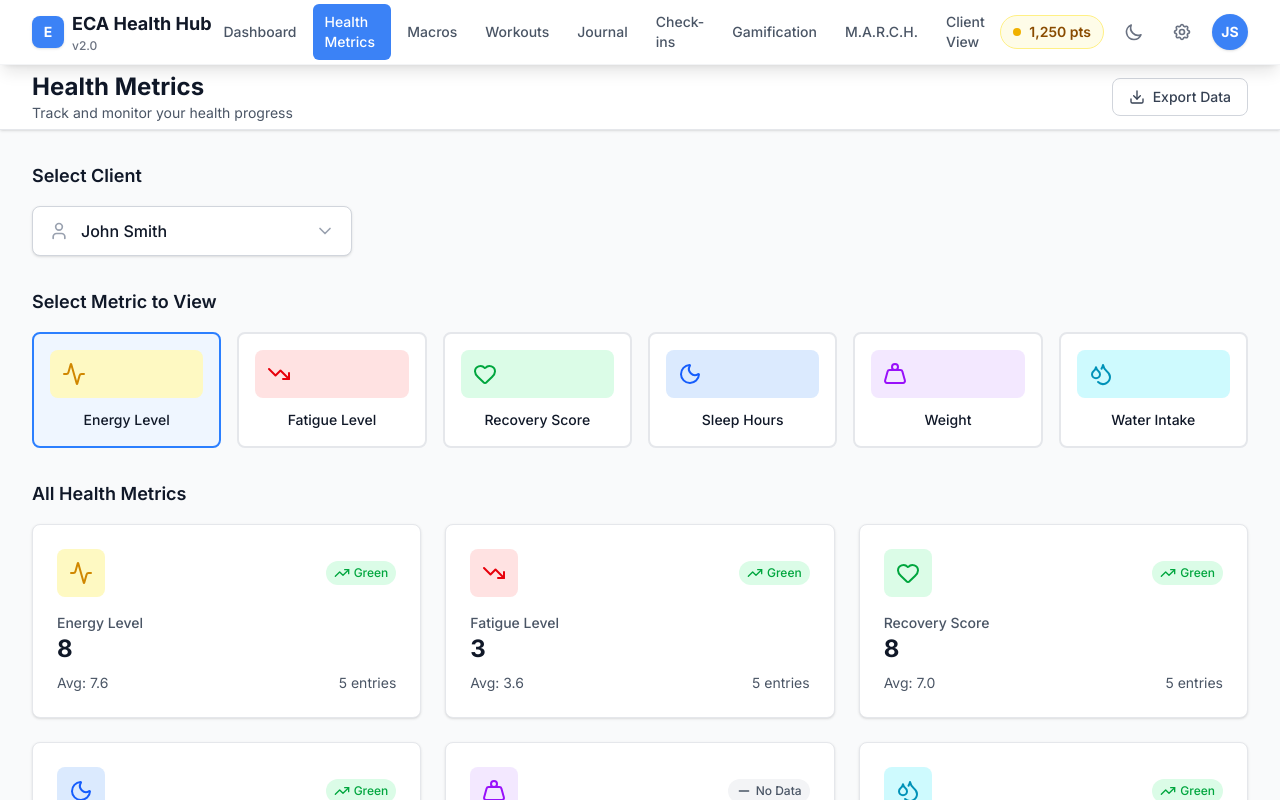
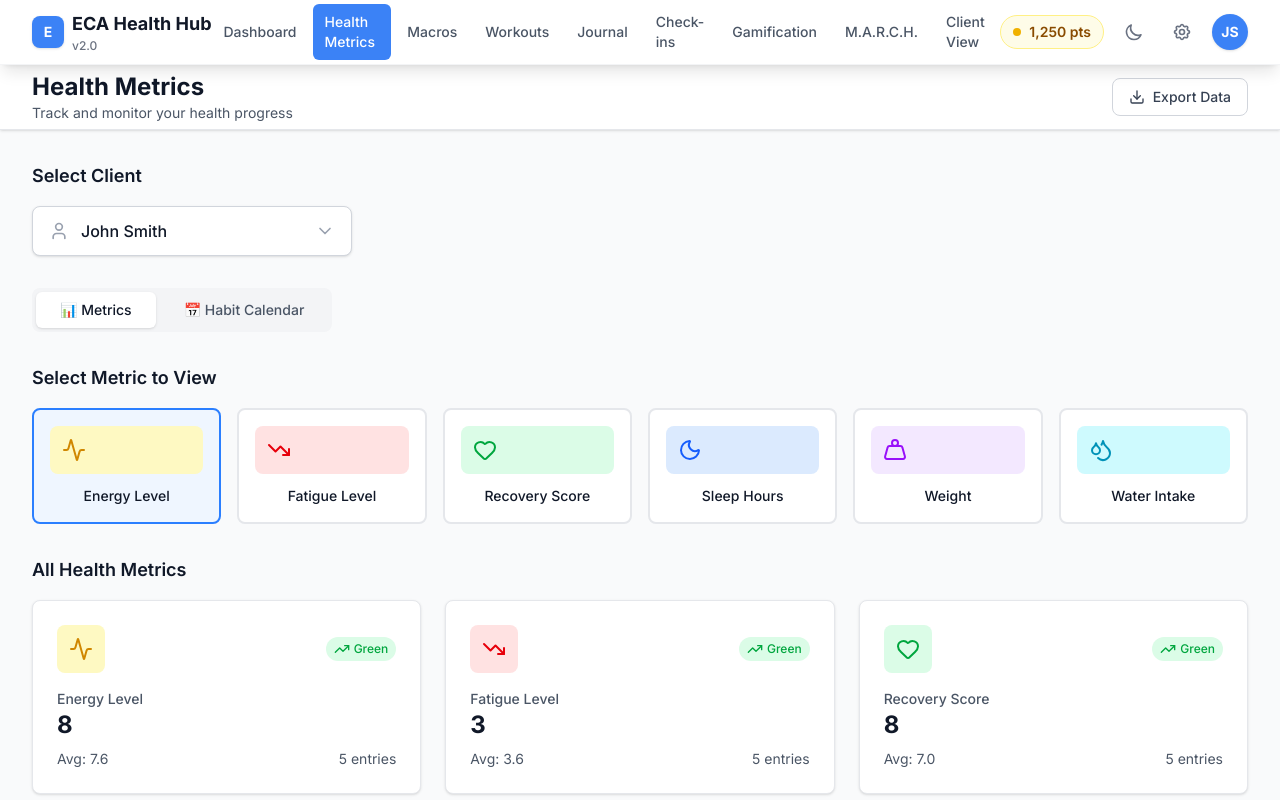
Before and after one commit to kgone1211/ECA-Health-Hub, a Next.js app: page /health-metrics in a window 1280 px wide. Shown: the top 800 px of the page. Built offline with nearby package versions, Linux system fonts and the light colour scheme.

Commit message:
Add habit calendar tab to Health Metrics page

```diff
--- a/src/app/health-metrics/page.tsx
+++ b/src/app/health-metrics/page.tsx
@@ -21,18 +21,22 @@ import {
 import { LineChart, Line, XAxis, YAxis, CartesianGrid, Tooltip, ResponsiveContainer, BarChart, Bar } from 'recharts';
 import { db } from '@/lib/database';
 import { HealthMetric } from '@/types';
+import HabitCalendar from '@/components/HabitCalendar';
 
 export default function HealthMetricsPage() {
   const [selectedMetric, setSelectedMetric] = useState<string>('energy');
   const [timeRange, setTimeRange] = useState<'7d' | '30d' | '90d'>('30d');
   const [selectedClientId, setSelectedClientId] = useState<string>('2'); // Default to John Smith
   const [isClientDropdownOpen, setIsClientDropdownOpen] = useState(false);
+  const [activeTab, setActiveTab] = useState<'metrics' | 'calendar'>('metrics');
   const dropdownRef = useRef<HTMLDivElement>(null);
 
   // Get all clients for the coach
   const clients = db.getUsersByCoachId('1'); // Coach ID is '1'
   const metrics = db.getHealthMetrics(selectedClientId);
   const filteredMetrics = metrics.filter(metric => metric.type === selectedMetric);
+  const journalEntries = db.getJournalEntries(selectedClientId);
+  const workoutSessions = db.getWorkoutSessions ? db.getWorkoutSessions(selectedClientId) : [];
 
   // Get all metrics for the selected client (for overview)
   const allClientMetrics = metrics;
@@ -190,10 +194,36 @@ export default function HealthMetricsPage() {
           </div>
         </div>
 
-        {/* Metric Type Selector */}
-        <div className="mb-8">
-          <h2 className="text-lg font-semibold text-gray-900 mb-4">Select Metric to View</h2>
-          <div className="grid grid-cols-2 md:grid-cols-3 lg:grid-cols-6 gap-4">
+        {/* Tabs */}
+        <div className="mb-8 flex space-x-1 bg-gray-100 p-1 rounded-lg w-fit">
+          <button
+            onClick={() => setActiveTab('metrics')}
+            className={`px-6 py-2 rounded-md text-sm font-medium transition-colors ${
+              activeTab === 'metrics'
+                ? 'bg-white text-gray-900 shadow-sm'
+                : 'text-gray-600 hover:text-gray-900'
+            }`}
+          >
+            📊 Metrics
+          </button>
+          <button
+            onClick={() => setActiveTab('calendar')}
+            className={`px-6 py-2 rounded-md text-sm font-medium transition-colors ${
+              activeTab === 'calendar'
+                ? 'bg-white text-gray-900 shadow-sm'
+                : 'text-gray-600 hover:text-gray-900'
+            }`}
+          >
+            📅 Habit Calendar
+          </button>
+        </div>
+
+        {activeTab === 'metrics' && (
+          <>
+            {/* Metric Type Selector */}
+            <div className="mb-8">
+              <h2 className="text-lg font-semibold text-gray-900 mb-4">Select Metric to View</h2>
+              <div className="grid grid-cols-2 md:grid-cols-3 lg:grid-cols-6 gap-4">
             {metricTypes.map((metric) => (
               <button
                 key={metric.id}
@@ -365,6 +395,22 @@ export default function HealthMetricsPage() {
             ))}
           </div>
         </div>
+          </>
+        )}
+
+        {activeTab === 'calendar' && (
+          <div className="bg-white rounded-lg shadow-sm border border-gray-200 p-6">
+            <h2 className="text-xl font-semibold text-gray-900 mb-6">
+              Habit Calendar - {clients.find(c => c.id === selectedClientId)?.name}
+            </h2>
+            <HabitCalendar
+              journalEntries={journalEntries}
+              healthMetrics={allClientMetrics}
+              trainingLogs={workoutSessions}
+              bodyMetrics={[]}
+            />
+          </div>
+        )}
       </main>
     </div>
   );
```
